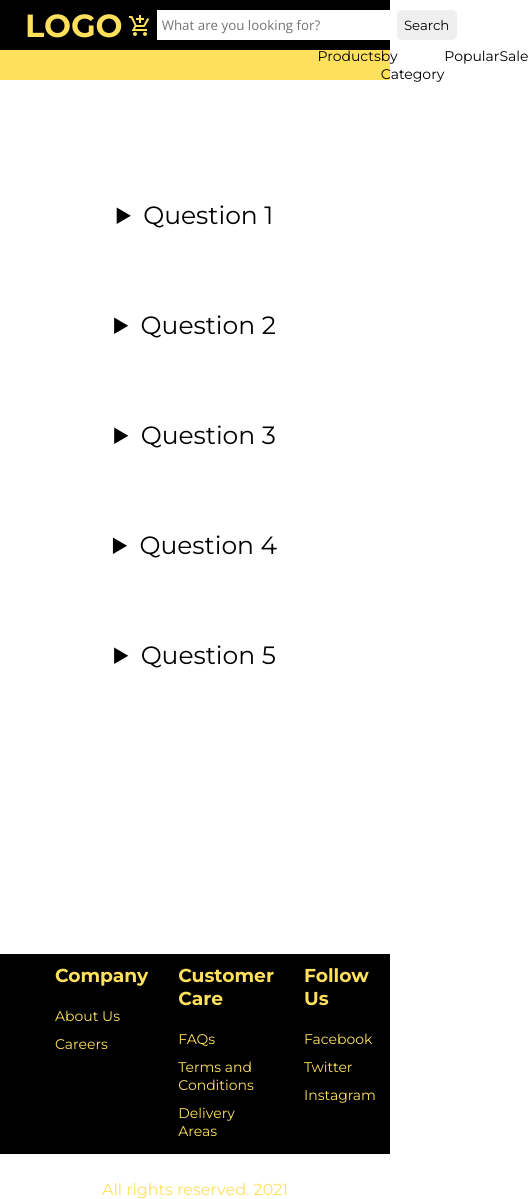
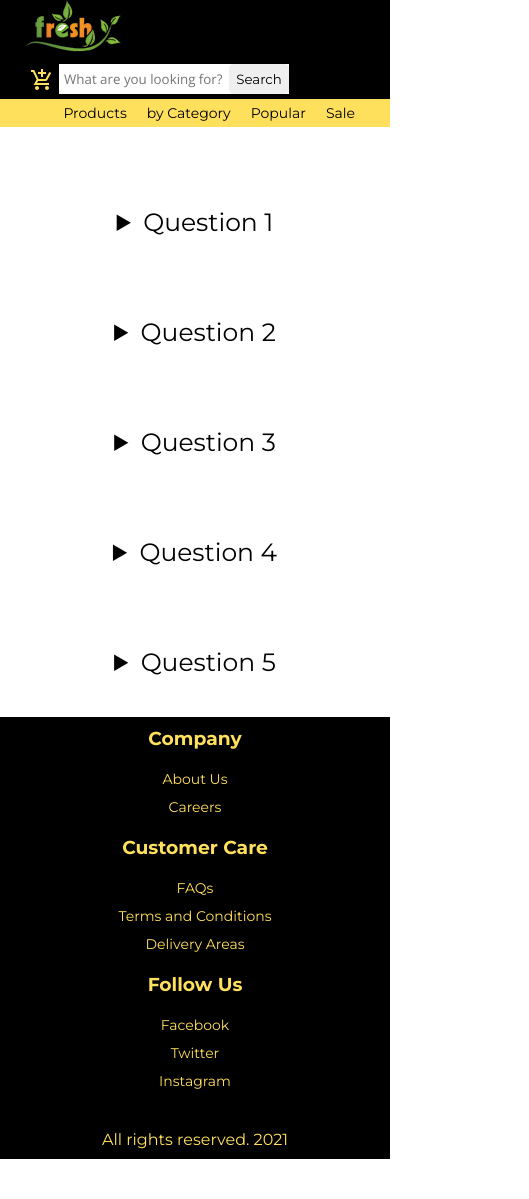
Before and after one commit to Slavica-Marinkovic/Shop-App, a React (Create React App) app: page /faqs in a window 390 px wide. Shown: the whole page, 529 px wide, since content can reach past the window. After the commit the page ends 1159 px from the top, so only its background shows below. Built offline with nearby package versions, Linux system fonts and the light colour scheme.

Commit message:
Responsive

```diff
--- a/src/Components/Footer.js
+++ b/src/Components/Footer.js
@@ -16,7 +16,7 @@ function Footer() {
         <div className={classes.customerCare}>
           <h3>Customer Care</h3>
           <ul>
-            <li><Link to="/faqs" className={classes.footerLinks}>FAQs</Link></li>
+            <li><Link className="mr-auto" to="/faqs" className={classes.footerLinks}>FAQs</Link></li>
             <li><Link to="/terms-and-conditions" className={classes.footerLinks}>Terms and Conditions</Link></li>
             <li><Link to="/delivery-areas" className={classes.footerLinks}>Delivery Areas</Link></li>
           </ul>
@@ -24,9 +24,9 @@ function Footer() {
         <div className={classes.follow}>
           <h3>Follow Us</h3>
           <ul>
-            <li>Facebook</li>
-            <li>Twitter</li>
-            <li>Instagram</li>
+            <li><a href="https://facebook.com" target="_blank" rel="noopener noreferrer">Facebook</a></li>
+            <li><a href="https://twitter.com" target="_blank" rel="noopener noreferrer">Twitter</a></li>
+            <li><a href="https://instagram.com" target="_blank" rel="noopener noreferrer">Instagram</a></li>
           </ul>
         </div>
       </div>
--- a/src/Components/GroceryCard/GroceryCard.module.css
+++ b/src/Components/GroceryCard/GroceryCard.module.css
@@ -1,6 +1,7 @@
 .ItemCard {
   height: 300px;
-  width: 200px;
+  width: 22%;
+  min-width: 175px;
   margin: 10px 10px;
   border-radius: 7px;
   background-color: #fff8cd;
@@ -44,3 +45,19 @@
   height: 30px;
   font-size: 10px;
 }
+
+@media screen and (max-width: 980px) {
+  .ItemCard {
+    width: 30%;
+  }
+}
+@media screen and (max-width: 750px) {
+  .ItemCard {
+    width: 45%;
+  }
+}
+@media screen and (max-width: 500px) {
+  .ItemCard {
+    width: 90%;
+  }
+}
--- a/src/Components/NavigationBar.js
+++ b/src/Components/NavigationBar.js
@@ -1,15 +1,16 @@
 import React from 'react'
 import classes from './Styles/navigationbar.module.css'
 import AddShoppingCartSharpIcon from '@material-ui/icons/AddShoppingCartSharp'
+import mainLogo from '../Assets/main-logo.png'
 import { Link } from 'react-router-dom'
 
 function NavigationBar() {
   return (
     <div className={classes.navbarContainer}>
       <div className={classes.navbarPrimary}>
-        <h1 id="logo">
-          <Link to="/">logo</Link>
-        </h1>
+        <div id="logo">
+          <Link to="/"><img src={mainLogo}></img></Link>
+        </div>
         <div className={classes.search}>
           <Link to="/cart">
             <div className={classes.cartIconWrapper}>
--- a/src/Components/Styles/footer.module.css
+++ b/src/Components/Styles/footer.module.css
@@ -1,5 +1,4 @@
 footer {
-  height: 200px;
   background-color: #000000;
   color: #ffe05d;
   font-family: 'open sans';
@@ -20,12 +19,16 @@ footer {
   display: flex;
   text-decoration: none;
   color: #ffe05d;
+  justify-content: space-around;
+}
+.footerLinks a{
+  justify-content: flex-start;
+  text-decoration: none;
+  color: #ffe05d;
 }
 
-.company,
-.customerCare,
-.follow {
-  margin-left: 30px;
+.footerLinks > div {
+  margin: 0 10px;
 }
 
 .company > ul,
@@ -39,3 +42,13 @@ footer {
 .follow > ul > li {
   margin: 10px 0;
 }
+
+@media screen and (max-width: 460px) {
+  .footerLinks {
+    flex-direction: column;
+    align-items: center;
+  }
+  .footerLinks {
+    text-align: center;
+  }
+}
--- a/src/Components/Styles/navigationbar.module.css
+++ b/src/Components/Styles/navigationbar.module.css
@@ -8,7 +8,6 @@
   display: flex;
   justify-content: space-between;
   align-items: center;
-  height: 50px;
   padding: 0 25px;
   position: relative;
   background-color: #000000;
@@ -62,17 +61,19 @@
 
 .navbarSecondary {
   background-color: #ffe05d;
-  height: 30px;
   display: flex;
   justify-content: flex-end;
   align-items: center;
+  padding: 5px 0;
 }
 
 .navbarLinks {
   display: flex;
   justify-content: space-between;
-  width: 25%;
   padding: 0 25px;
+}
+.navbarLinks li{
+  margin: 0 10px;
 }
 
 li {
@@ -88,3 +89,37 @@ li {
 .cartIconWrapper:hover {
   background-color: rgba(230,230,230,0.3);
 }
+
+@media screen and (max-width: 500px) {
+  .navbarPrimary {
+    flex-direction: column;
+    align-items: flex-start;
+  }
+  .searchBar {
+    width: 230px;
+  }
+  .search {
+    width:auto;
+  }
+}
+@media screen and (max-width: 370px) {
+  .navbarLinks {
+    flex-direction: column;
+    align-items: center;
+    justify-content: center;
+  }
+  .navbarLinks li {
+    margin: 5px;
+  }
+  .navbarSecondary {
+    justify-content: center;
+  }
+}
+@media screen and (max-width: 300px) {
+  .searchBar {
+    width: 190px;
+  }
+  .searchBar::-webkit-input-placeholder {
+    color: transparent;
+  }
+}
--- a/src/Containers/About/About.module.css
+++ b/src/Containers/About/About.module.css
@@ -72,4 +72,55 @@
   background-size: cover;
   background-repeat: no-repeat;
   border: 1px solid #000000;
+  min-width: 240px;
 }
+@media screen and (max-width: 1200px) {
+  .img1 {
+    top: 22%;
+  }
+  .img2 {
+    top: 47%;
+  }
+  .text p {
+    margin-right: 1rem;
+  }
+}
+@media screen and (max-width: 900px){
+  .text p {
+    font-size: 14px;
+    margin-left: 2rem;
+  }
+  .img {
+    width: 40%;
+  }
+  .text div > h2 {
+    font-size: 5rem;
+    top: 1rem;
+    left: 1rem;
+  }
+  .text h1:first-of-type {
+    margin-left: 1.25rem;
+  }
+}
+@media screen and (max-width: 780px) {
+  .container {
+    flex-direction: column;
+  }
+  .text {
+    width: 90%;
+  }
+  .img {
+    width: 90%;
+  }
+}
+@media screen and (max-width: 450px) {
+  .text div > h2 {
+    font-size: 3rem;
+  }
+  .text div > h1 {
+    font-size: 2rem;
+  }
+  .img {
+    display: none;
+  }
+}
--- a/src/Containers/Careers/Careers.module.css
+++ b/src/Containers/Careers/Careers.module.css
@@ -3,7 +3,6 @@
   flex-direction: column;
   justify-content: center;
   align-items: center;
-  height: 100vh;
   padding: 10px 25px;
   margin: 0px 5px;
 }
--- a/src/Containers/FAQs/FAQs.module.css
+++ b/src/Containers/FAQs/FAQs.module.css
@@ -1,5 +1,4 @@
 .container {
-  height: 100vh;
   font-size: 25px;
   display: flex;
   flex-direction: column;
@@ -8,6 +7,8 @@
   text-align: center;
   margin: 15px 25px;
   padding: 25px;
+  margin-top: 0;
+  padding-top: 0;
 }
 
 details {
--- a/src/Containers/Landing/Landing.js
+++ b/src/Containers/Landing/Landing.js
@@ -2,6 +2,7 @@ import classes from './Landing.module.css'
 import React from 'react'
 import { Link } from 'react-router-dom'
 import data from '../../Components/data'
+import mainLogoInvert from '../../Assets/main-logo-invert.png'
 import Footer from '../../Components/Footer'
 import GroceryCard from '../../Components/GroceryCard/GroceryCard'
 
@@ -21,9 +22,9 @@ const landing = () => {
           ></path>
         </svg>
         <div className={classes.topBar}>
-          <h1>
-            <Link to="/">LOGO</Link>
-          </h1>
+          <div>
+            <Link to="/"><img src={mainLogoInvert}></img></Link>
+          </div>
 
           <div>
             <input type="text" placeholder="What do you need?" />
--- a/src/Containers/Landing/Landing.module.css
+++ b/src/Containers/Landing/Landing.module.css
@@ -1,15 +1,17 @@
 .banner {
   height: 100vh;
+  min-height: 400px;
   background-color: #fff8cd;
   overflow: hidden;
   position: relative;
+  padding-top: 10px;
 }
 
 .topBar {
   display: flex;
   justify-content: space-between;
   width: 100%;
-  padding: 10px 25px;
+  padding: 14px 25px;
   color: #000000;
 }
 
@@ -34,7 +36,7 @@
   width: 60px;
   position: absolute;
   right: 0px;
-  border-radius: 5px;
+  /*border-radius: 5px;*/
 }
 
 .topBar > div > input {
@@ -46,10 +48,12 @@
 .topBar > div > button,
 .topBar > div > input {
   border: none;
+  outline: none;
+  border-radius: 5px;
 }
 
 .bannerSvg {
-  height: 70vh;
+  min-height: 70vh;
   position: absolute;
   top: 0%;
   left: 0%;
@@ -57,16 +61,15 @@
 
 .slogan {
   font-size: clamp(0.9rem, 1vw + 1rem, 2.2rem);
-  margin: 0 25px;
+  margin: 50px 25px;
   padding: 10px 20px;
-
   position: absolute;
   left: 50px;
-  top: 32vh;
+  top: 28vh;
+  color: rgba(50,50,50,0.9);
 }
 
 .bannerBtn {
-  height: 10vh;
   width: auto;
   border: none;
   border-radius: 5px;
@@ -74,11 +77,13 @@
   background-color: #ff9642;
   color: #000000;
   font-size: clamp(1rem, 2.5vw, 2rem);
-  padding: 10px 10px;
+  padding: 10px 15px;
+  margin-top: 15px;
 }
 
 .bannerBtn:hover {
-  background: #000000;
+  background: rgba(50,50,50,0.9);
+  color: #ff9642;
   cursor: pointer;
 }
 
@@ -164,3 +169,28 @@
   height: 30px;
   font-size: 10px;
 }
+
+@media screen and (max-width: 460px) {
+  .topBar {
+    flex-direction: column;
+    row-gap: 20px;
+    align-items: flex-start;
+  }
+  .slogan {
+    left: 0;
+    margin-top: 20px;
+  }
+  .popularItems > h2,
+  .discountedItems > h2 {
+  font-size: 1.5rem;
+  margin-top: 16px;
+  }
+}
+@media screen and (max-width: 350px) {
+  .topBar div input {
+    width: 80vw;
+  }
+  .slogan {
+    margin-top: 0;
+  }
+}
--- a/src/Containers/Products/Products.js
+++ b/src/Containers/Products/Products.js
@@ -52,13 +52,7 @@ const Products = () => {
     <div>
       <NavigationBar />
       <div className={classes.Wrapper}>
-        <h2
-          style={{
-            fontSize: '50px',
-            fontWeight: '400',
-            marginBottom: '2rem',
-          }}
-        >
+        <h2>
           Vegetables
         </h2>
         <div className={classes.Top}>
@@ -72,11 +66,11 @@ const Products = () => {
           <div className={classes.Input}>
             Search:{' '}
             <input
-              style={{
+              /*style={{
                 marginLeft: '1rem',
                 height: '25px',
                 border: '1px solid black',
-              }}
+              }}*/
               type="text"
             ></input>
           </div>
--- a/src/Containers/Products/Products.module.css
+++ b/src/Containers/Products/Products.module.css
@@ -13,22 +13,10 @@
   flex-direction: column;
   align-items: flex-start;
 }
-
-.Cards > div {
-  width: 23.5%;
-  box-sizing: border-box;
-}
-
-@media (min-height: 700px) {
-  .Cards > div {
-    width: 23%;
-  }
-}
-
-@media (max-width: 1250px) {
-  .Cards > div {
-    width: 22%;
-  }
+.Wrapper > h2 {
+  font-size: 50px;
+  font-weight: 400;
+  margin-bottom: 2rem;
 }
 
 .Top {
@@ -36,18 +24,18 @@
   width: 100%;
   justify-content: center;
   align-items: center;
-  padding: 0 0 3rem 0;
+  padding: 0 10px 3rem 10px;
 }
 
 .Categories {
   background-color: #ffe05d;
-
   width: 100%;
-  height: 3rem;
   display: flex;
   font-size: 25px;
   align-items: center;
-  justify-content: space-around;
+  justify-content: flex-start;
+  flex-wrap: wrap;
+  row-gap: 5px;
 }
 
 .Input {
@@ -56,3 +44,48 @@
   margin-left: 20px;
   font-size: 20px;
 }
+.Input input {
+  margin-left: 1rem;
+  height: 25px;
+  border: 1px solid black;
+}
+
+@media screen and (max-width: 1090px) {
+  .Top {
+    flex-direction: column;
+    align-items: flex-start;
+    row-gap: 24px;
+  }
+  .Categories > div {
+    margin: 5px 10px;
+  }
+  .Input {
+    margin-left: 0;
+  }
+}
+@media screen and (max-width: 600px) {
+  .Categories > div {
+    font-size: 16px;
+  }
+}
+@media screen and (max-width: 500px) {
+  .Cards {
+    justify-content: center;
+  }
+  .Wrapper {
+    margin-top: 2rem;
+  }
+  .Wrapper > h2 {
+    font-size: 32px;
+  }
+}
+@media screen and (max-width: 370px) {
+  .Input {
+    margin-left: 0;
+    flex-direction: column;
+    row-gap: 5px;
+  }
+  .Input input {
+    margin-left: 0;
+  }
+}
```
Also changed, not shown: src/Assets/main-logo-invert.png (added), src/Assets/main-logo.png (added).
